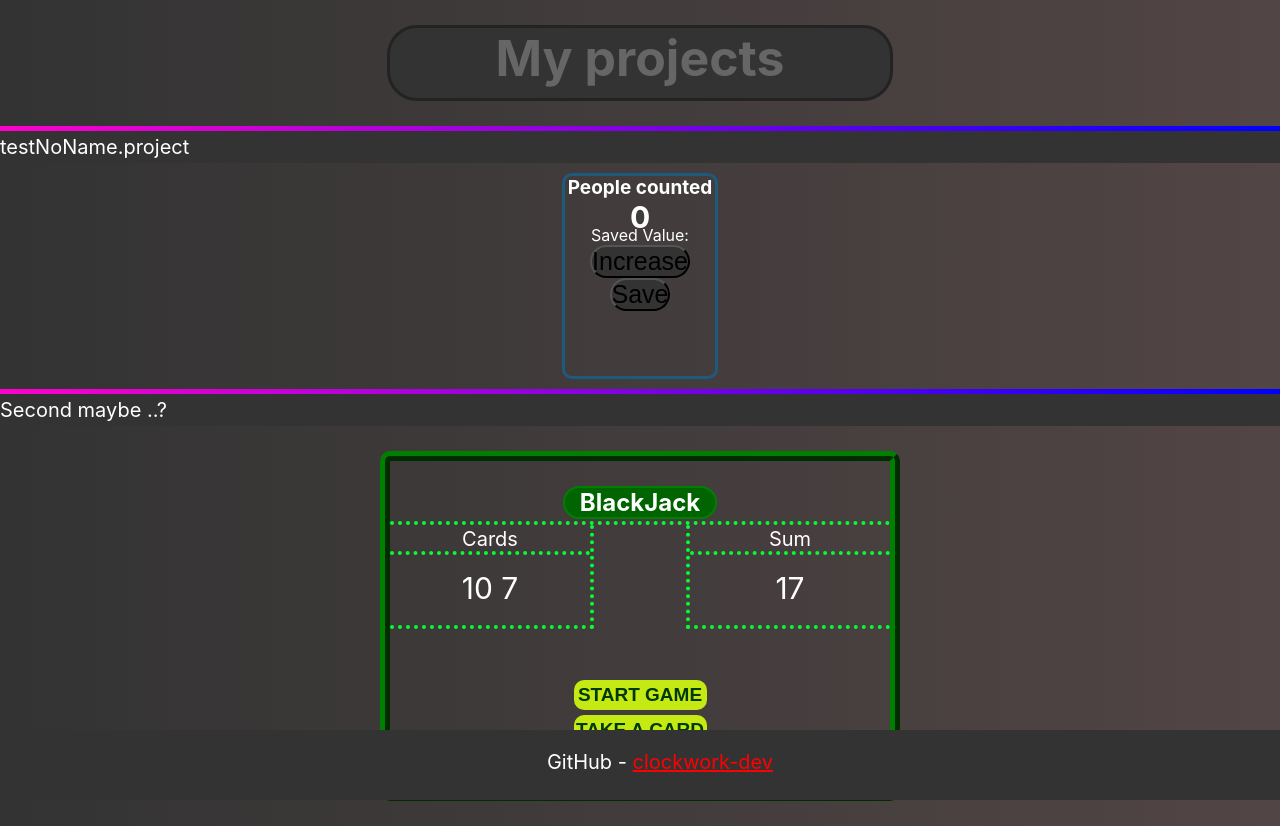
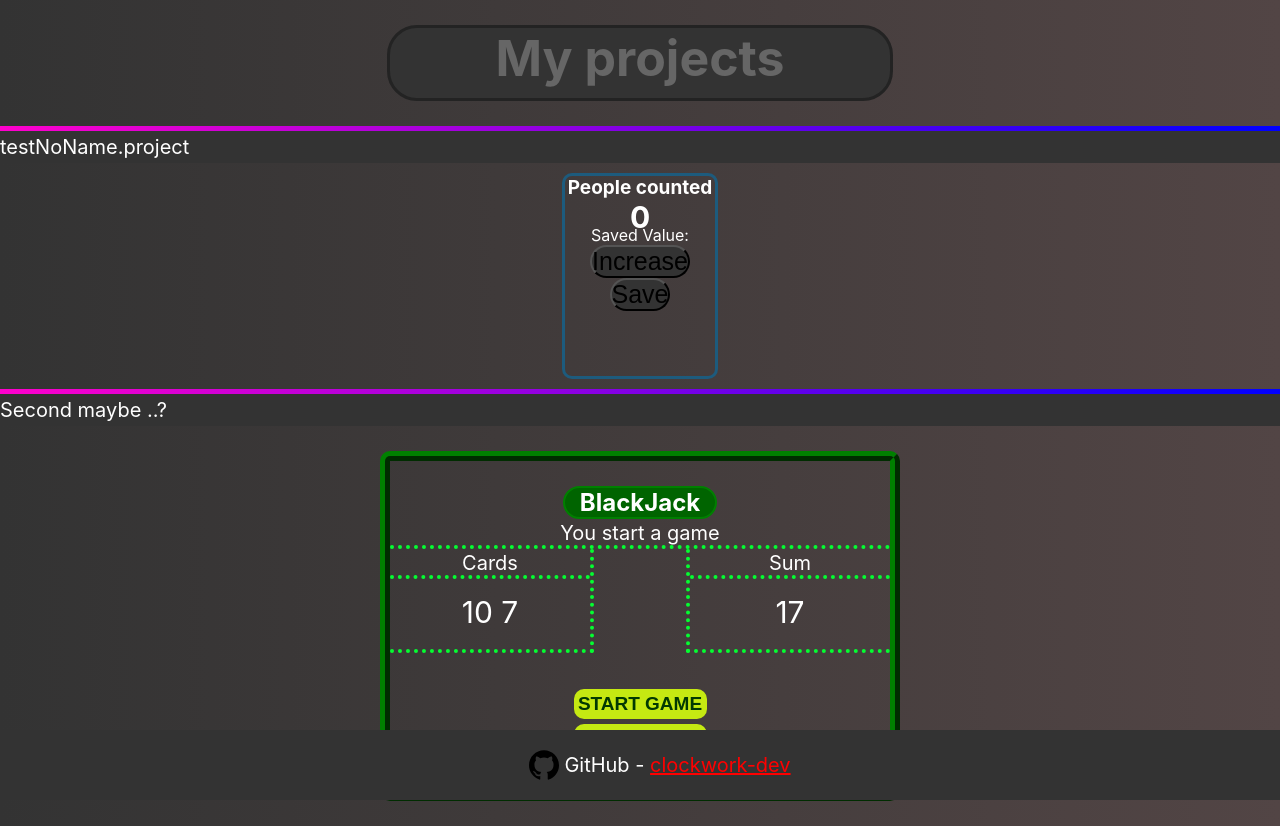
Before and after one commit to clockwork-dev/FirstTry, a plain HTML site: page index.html in a window 1280 px wide. Both pictures are taken after a click on the button "START GAME". Drawn offline with Linux system fonts and the light colour scheme.

Commit message:
Add more logic for second game, add icon to footer

```diff
--- a/index.html
+++ b/index.html
@@ -47,6 +47,7 @@
         <script src="script.js"></script>
         </div>
         <footer>
+            <img id="icon-github" src="images/icons/github.svg">
             <p>GitHub - <a href="https://github.com/clockwork-dev/FirstTry">clockwork-dev</a></p>
         </footer>
     </body>
--- a/script.js
+++ b/script.js
@@ -54,16 +54,29 @@ function counterAppSave(){
 // function section for Second Game//
 
 function startSecondGame(){
-    secondGameMainText.innerText = ""
+
+    secondGameMainText.innerText = "You start a game";
     takeCardButton.onclick = takeCard;
     firstCard = getRandomCardValue();
     secondCard = getRandomCardValue();
     let cardsArray = [firstCard,secondCard];
+    let cardsArraySum = cardsArray.reduce((a,b)=> a+b);
+    if (cardsArraySum === 21){
+        secondGameMainText.innerText = 'You got a BlackJack!! \n Press button to start new game';
+    } else if (cardsArraySum > 21){
+        secondGameMainText.innerText = 'GAME OVER \n You scored more than 21 points.';
+    };
 
     function takeCard(){
+        if (cardsArray.reduce((a,b)=> a+b) < 21 ) {
         cardsArray.push(getRandomCardValue());
         secondGameCardsValue.innerText = cardsArray.join(" ");
         secondGameSumOfCardsValue.innerText = cardsArray.reduce((a,b)=> a+b);
+        } else if (cardsArraySum === 21 ){
+            secondGameMainText.innerText = 'You got a BlackJack!! \n Press button to start new game';
+        } else {
+            secondGameMainText.innerText = 'GAME OVER \n You scored more than 21 points.'
+        }
     };
 
     function getRandomCardValue(){
@@ -82,6 +95,8 @@ function startSecondGame(){
             return parseInt(rank, 10);
         };
     };
+
     secondGameCardsValue.innerText = cardsArray.join(" ");
     secondGameSumOfCardsValue.innerText = cardsArray.reduce((a,b)=> a+b);
+    secondGameMainText.innerText('Want to play a round? \n Press button to start new game')
 }
--- a/style.css
+++ b/style.css
@@ -130,7 +130,7 @@ body {
 }
 
 #game-buttons {
-    margin: 150px auto 0px auto;
+    margin: 135px auto 0px auto;
     text-align: center;
     height: 70px;
     width: 135px;
@@ -151,6 +151,9 @@ body {
 
     /* footer section */
 footer {
+    align-items: center;
+    justify-content: center;
+    display: flex;
     padding: 20px;
     background-color: #333;
     color: white;
@@ -161,6 +164,11 @@ footer {
     width: 100%;
     height: 30px;
 }
+#icon-github{
+    position: relative;
+    width: 30px;
+    margin-right: 5px;
+}
 
 a{
     color: red;
```
Also changed, not shown: images/icons/github.svg (added).
